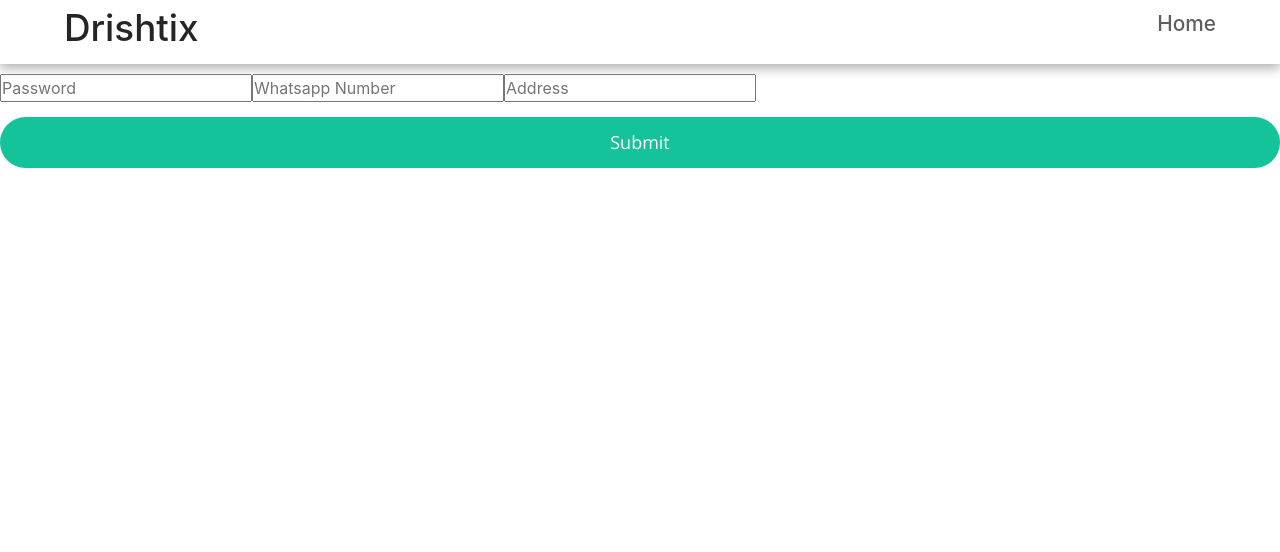
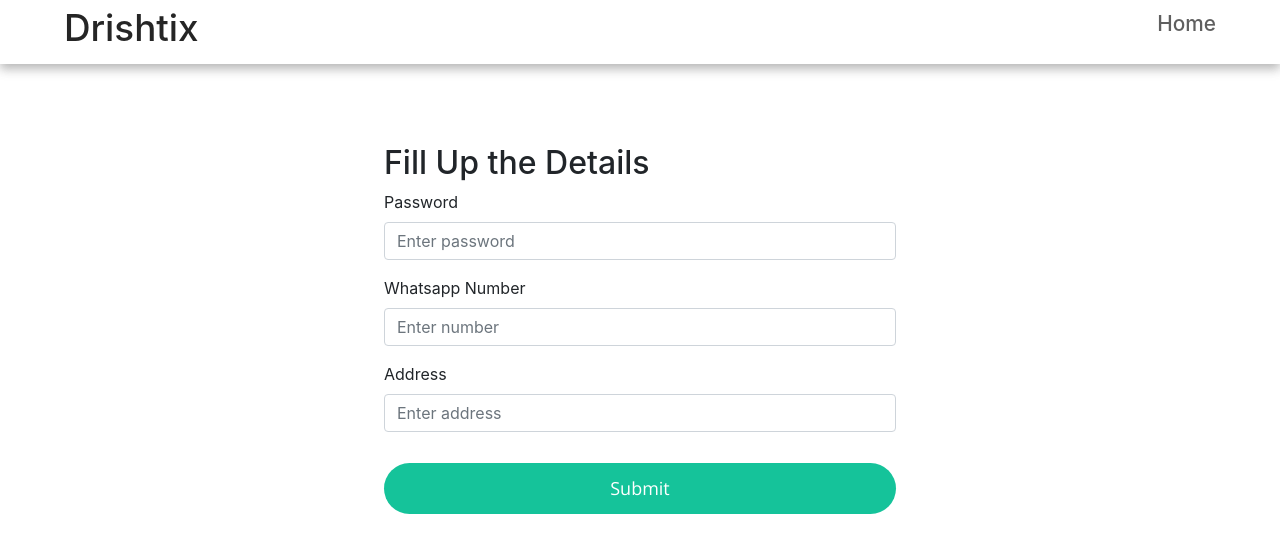
Before and after one commit to Dart9000/Drishtix-Web, a React (Create React App) app in the folder client/: page /handover_user/1/1 in a window 1280 px wide. Shown: the top 552 px of the page. Built offline with nearby package versions, Linux system fonts and the light colour scheme.

Commit message:
Handover

```diff
--- a/client/src/pages/login/HandOver.js
+++ b/client/src/pages/login/HandOver.js
@@ -22,16 +22,30 @@ function HandOver({baseURL}) {
     }
 
     return (
-        <div>
-          <input type="password" placeholder="Password" onChange={(e) => {
-            setPassword(e.target.value);
-          }} />
-          <input type="number" placeholder="Whatsapp Number" onChange={(e) => {
-            setWhatsappNo(e.target.value);
-          }} />
-          <input type="text" placeholder="Address" onChange={(e) => {
-            setAddress(e.target.value);
-          }} />
+        <div className="addCriCon">
+
+          <h2>Fill Up the Details</h2>
+
+          <div className="form-group">
+            <label>Password</label>
+            <input type="password" className="form-control" placeholder="Enter password" onChange={(e) => {
+                setPassword(e.target.value);
+            }}/>
+          </div>
+
+          <div className="form-group">
+            <label>Whatsapp Number</label>
+            <input type="number" className="form-control" placeholder="Enter number" onChange={(e) => {
+                setWhatsappNo(e.target.value);
+            }}/>
+          </div>
+
+          <div className="form-group">
+            <label>Address</label>
+            <input type="text" className="form-control" placeholder="Enter address" onChange={(e) => {
+                setAddress(e.target.value);
+            }}/>
+          </div>
           <button onClick={handOver}>Submit</button>
         </div>
     )
```
Also changed, not shown: client/src/App.css (line endings or trailing spaces), 2 other files (tests, documents, lock files or other folders).
